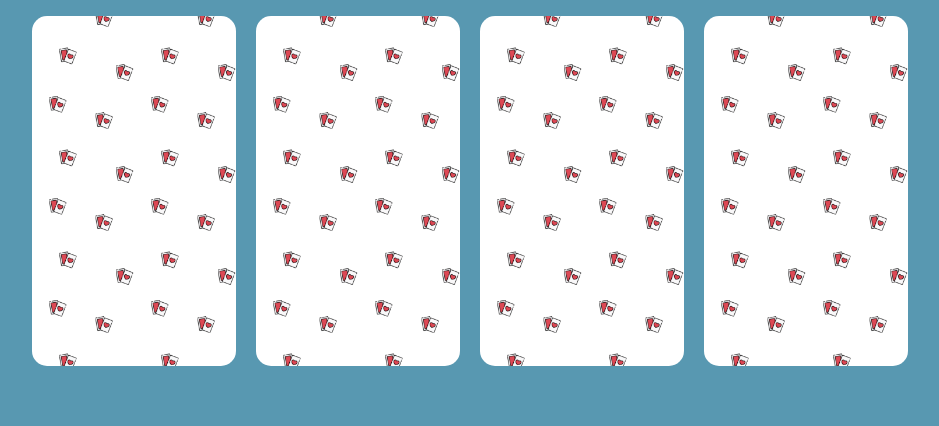
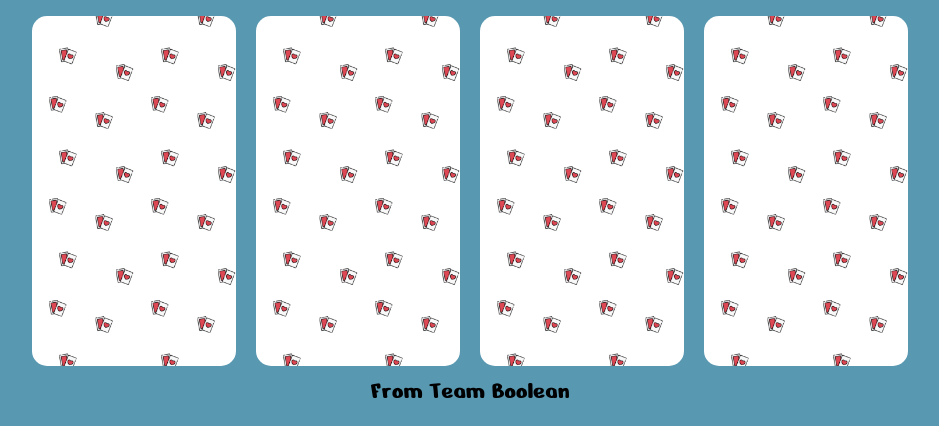
Before and after one commit to daniele-pipino/html-css-memory, a plain HTML site: page index.html in a window 1280 px wide. Shown: the part 877-1303 px from the top of the page, without its empty margins (170-1109 px from the left). Before the commit the page ends 1273 px from the top, so only its background shows below. Drawn offline with Linux system fonts and the light colour scheme.

Commit message:
Aggiunta Footer

```diff
--- a/index.html
+++ b/index.html
@@ -85,7 +85,7 @@
     </main>
     <!-- footer -->
     <footer>
-
+        <div class="footertext">From Team Boolean</div>
     </footer>
 </body>
 </html>
--- a/style/style.css
+++ b/style/style.css
@@ -220,3 +220,10 @@ header h1{
     padding-bottom: 40px;
     color: khaki;
 }
+/* Footer */
+
+.footertext{
+    width: 100%;
+    font-size: 25px;
+    text-align: center;
+}
```
